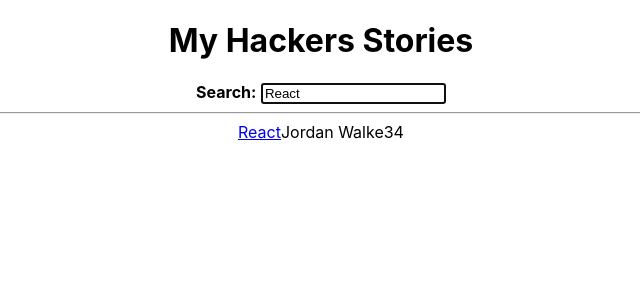
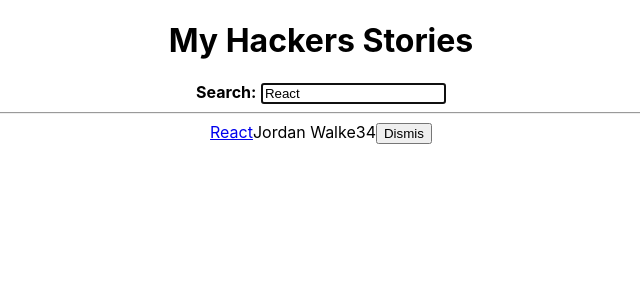
Before and after one commit to eu-waliston/React, a React (Create React App) app in the folder hacker-stories/: page / in a window 1280 px wide. Shown: the top 300 px of the page, without its empty margins (319-959 px from the left). Built offline with nearby package versions, Linux system fonts and the light colour scheme.

Commit message:
Inline Handler in JSX

```diff
--- a/hacker-stories/src/App.js
+++ b/hacker-stories/src/App.js
@@ -3,7 +3,7 @@
 import List from "./components/Lisst";
 
 const App = () => {
-  const stories = [
+  const inicialStories = [
     {
       title: "React",
       url: "https://reactjs.org",
@@ -36,6 +36,13 @@
 
   const [searchTerm, setSearchTerm] = useSemiPersistentState("search", "React");
 
+  const [stories, setStories] = React.useState(inicialStories)
+
+  const handleRemoveStory = item => {
+    const newStories = stories.filter(story => item.objectID !== stories.objectID);
+    setStories(newStories);
+  };
+
   const handleSearch = (event) => {
     setSearchTerm(event.target.value);
     localStorage.setItem("search", event.target.value);
@@ -60,10 +67,9 @@
         <strong>Search:</strong>
       </InputWithLabel>
 
-      {/* <Search search={searchTerm} onSearch={handleSearch} />
-       */}
+
       <hr />
-      <List list={searchedStories} />
+      <List list={searchedStories} onRemoveItem={handleRemoveStory}/>
     </div>
   );
 };
--- /dev/null
+++ b/hacker-stories/src/components/Item.jsx
@@ -0,0 +1,25 @@
+import React from "react";
+
+const Item = ({ item, onRemoveItem }) => {
+    function handleRemoveItem() {
+        onRemoveItem(item);
+    }
+
+    return (
+        <div>
+            <span>
+                <a href={item.url}>{item.title}</a>
+            </span>
+            <span>{item.author}</span>
+            <span>{item.num_comments}</span>
+            <span>{item.points}</span>
+            <span>
+                <button type="button" onClick={() => onRemoveItem(item)}>
+                    Dismis
+                </button>
+            </span>
+        </div>
+    )
+}
+
+export default Item;
--- a/hacker-stories/src/components/Lisst.jsx
+++ b/hacker-stories/src/components/Lisst.jsx
@@ -1,23 +1,16 @@
 import React from "react";
+import Item from "./Item";
 
-const List = (props) => {
+const List = ({ list, onRemoveItem }) => {
   return (
-    <div>
-      {props.list.map(function (item) {
-        return (
-          <div key={item.objectID}>
-            <span>
-              <a href={item.url}>{item.title}</a>
-            </span>
-
-            <span>{item.author}</span>
-            <span>{item.num_comments}</span>
-            <span>{item.points}</span>
-          </div>
-        );
-      })}
-    </div>
-  );
+    list.map(item => (
+      <Item
+        key={item.objectID}
+        item={item}
+        onRemoveItem={onRemoveItem}
+      />
+    ))
+  )
 };
 
 export default List;
```
